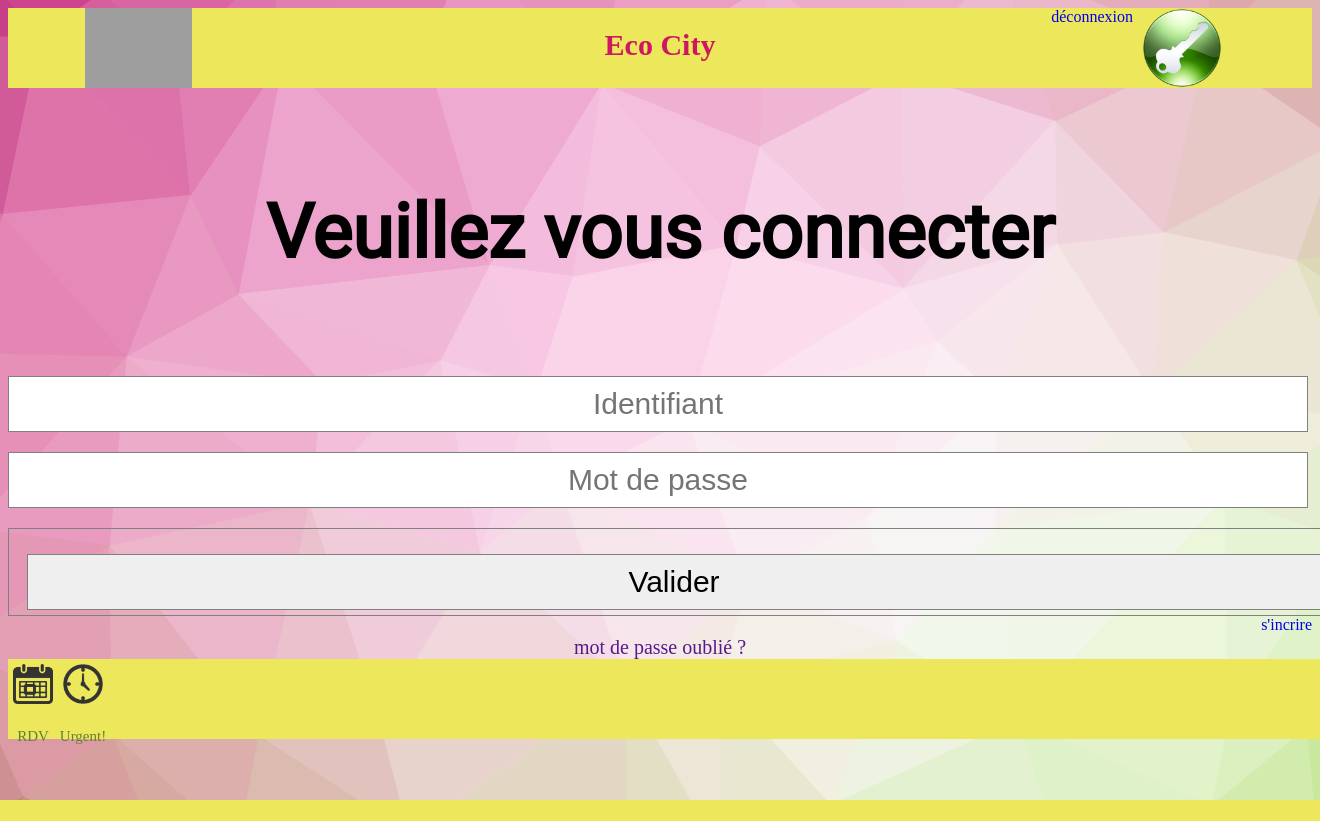
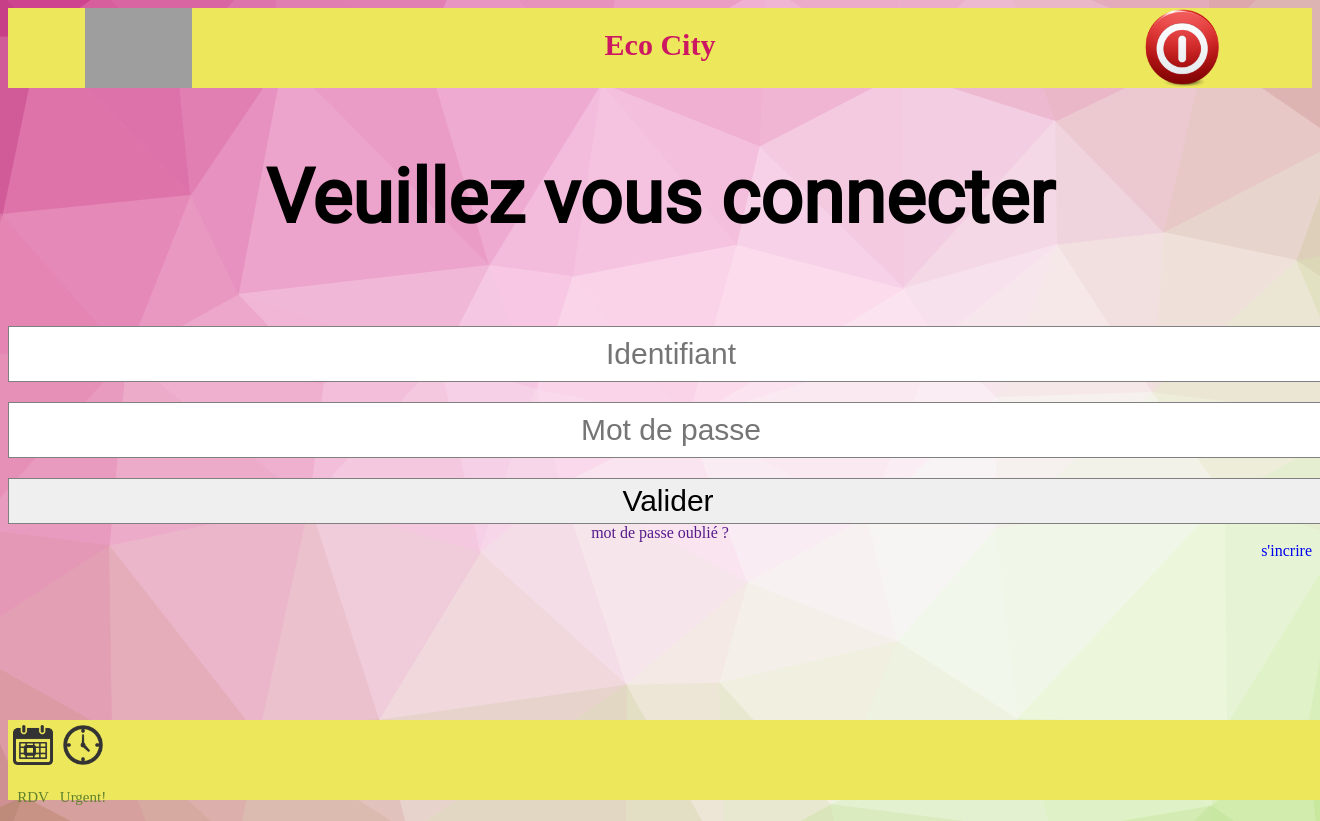
Before and after one commit to LexaFu/trash, a PHP site: the page made by login.php in a window 1320 px wide; the page is wider, and only the part inside the window is pictured. Before the commit the page ends 800 px from the top of that part, so only its background shows below. Run offline with PHP 8.4, Linux system fonts and the light colour scheme; the visitor is signed in with stand-in values (Sample User, id 1); style sheets or scripts are compiled from the project's sources; some libraries are stand-ins or nearby versions; grey boxes are pictures that could not be loaded.

Commit message:
pushtest

```diff
--- a/header.php
+++ b/header.php
@@ -31,7 +31,7 @@ session_start();
 
             <?php }else{?>
 
-                <a href="logout.php" id="login" class="login">déconnexion</a>
+                <a href="logout.php" id="logout" class="logout"></a>
 
             <?php }?>
         </header>
--- a/login.php
+++ b/login.php
@@ -12,14 +12,17 @@
         <div class="password">
 	        <input type="password" name="password" id="password" placeholder="Mot de passe">
         </div>
-        <div class="validate">
-	        <input type="submit" value="Valider">
-        </div>
-        <div id="subscribe">
-            <a href="subscribe.php">s'incrire</a>
-        </div>
-        <div id="login_recover">
-		  <a href="">mot de passe oublié ?</a>
+
+        <input type="submit" value="Valider" class="validate">
+
+        <div class="login-bottom">
+            <div id="login_recover">
+    		  <a href="">mot de passe oublié ?</a>
+            </div>
+
+            <div id="subscribe">
+                <a href="subscribe.php">s'incrire</a>
+            </div>
         </div>
     </form>
 </div>
--- a/res/sass/_footer.scss
+++ b/res/sass/_footer.scss
@@ -3,8 +3,8 @@ footer
   width: 100vw;
   background-color: $vert_tilleul;
   height: 80px;
-  // position: absolute;
-  // bottom: 0;
+  position: absolute;
+  bottom: 0;
 }
 .container{
 	width: 90%;
--- a/res/sass/_header.scss
+++ b/res/sass/_header.scss
@@ -5,8 +5,7 @@ h1{
   color: $rubis;
 }
 
-header
-{
+header{
   width: 100%;
   background-color: $vert_tilleul;
   height: 10vh;
@@ -14,8 +13,7 @@ header
   justify-content: space-between;
 }
 
-header .logo
-{
+header .logo{
   background-image: url("../images/logo.png");
   background-position: center;
   background-size: contain;
@@ -32,6 +30,14 @@ header .logo
   width: 20%;
   height: 100%;
 }
+.logout{
+  background-image: url("../images/logout2.ico");
+  background-position: center;
+  background-size: contain;
+  background-repeat: no-repeat;
+  width: 20%;
+  height: 100%;
+}
 .main-title{
   width: 20%;
 }
--- /dev/null
+++ b/res/sass/_index.scss
@@ -0,0 +1,15 @@
+.map-container{
+	width: 90%;
+	height: 73vh;
+	margin-right: auto;
+	margin-left: auto;
+	border: solid 3px;
+	border-color: $vert_de_chrome;
+	border-radius: 10px;
+	margin-bottom: 15px;
+}
+.map
+{
+  height: 100%;
+  width: 100%;
+}
--- a/res/sass/_login.scss
+++ b/res/sass/_login.scss
@@ -1,17 +1,17 @@
-.login_form
-{
+.login_form{
 	width : 100%;
+	text-align: center;
 }
 
 .login_title{
   text-align: center;
   font-size: 50px;
-  margin-top: 100px;
-  margin-bottom: 80px;
+  margin-top: 65px;
+  margin-bottom: 65px;
 }
 
 .username input, .password input{
-	width: 98%;
+	width: 100%;
 	margin-top: 20px;
 	padding: 10px;
 	text-align: center;
@@ -19,22 +19,13 @@
 	border: 1px solid;
 	border-color: grey;
 }
-.validate input{
-	width: 98%;
+.login-bottom{
 	text-align: center;
-	border: 1px solid;
-	border-color: grey;
-	padding: 10px;
-	font-size: 30px;
-	margin-top: 20px;
 }
 
-#login_recover{
-	text-align: center;
-	margin-top: 20px;
-	font-size: 20px;
-}
-
-#login_recover a{
-	text-decoration: none;
-}
+// #login_recover #subscribe{
+// 	text-align: center;
+// 	margin-top: 20px;
+// 	font-size: 20px;
+// 	display: inline-block;
+// }
--- a/res/sass/_reporting.scss
+++ b/res/sass/_reporting.scss
@@ -18,13 +18,3 @@ textarea,
 {
 	font-size: 15px;
 }
-
-.map-container{
-	width: 90%;
-	margin-right: auto;
-	margin-left: auto;
-	border: solid 3px;
-	border-color: $vert_de_chrome;
-	border-radius: 10px;
-	margin-bottom: 15px;
-}
--- a/res/sass/_subscribe.scss
+++ b/res/sass/_subscribe.scss
@@ -5,10 +5,6 @@
 	margin-top: 100px;
   	margin-bottom: 80px;
 }
-// .subscribe_form{
-// 	background-image: url('../images/pattern.png');
-// }
-
 // zone css pour la zone header.php
 #subscribe{
 	float: right;
@@ -16,7 +12,6 @@
 #subscribe a{
 	text-decoration: none;
 }
-
 .name input,
 .surname input,
 .email input,
--- a/res/sass/style.scss
+++ b/res/sass/style.scss
@@ -5,15 +5,10 @@
 @import "header";
 @import "subscribe";
 @import "reporting";
+@import "index";
 
 
-.map
-{
-  height: 80vh;
-  width: 100%;
-}
-
-.button
-{
-  position: absolute;
-}
+// .button
+// {
+//   position: absolute;
+// }
--- a/res/stylesheets/style.css
+++ b/res/stylesheets/style.css
@@ -22,19 +22,20 @@ h2 {
 /* line 1, /Users/Gio/Desktop/Talis/www/trash/res/sass/_login.scss */
 .login_form {
   width: 100%;
+  text-align: center;
 }
 
 /* line 6, /Users/Gio/Desktop/Talis/www/trash/res/sass/_login.scss */
 .login_title {
   text-align: center;
   font-size: 50px;
-  margin-top: 100px;
-  margin-bottom: 80px;
+  margin-top: 65px;
+  margin-bottom: 65px;
 }
 
 /* line 13, /Users/Gio/Desktop/Talis/www/trash/res/sass/_login.scss */
 .username input, .password input {
-  width: 98%;
+  width: 100%;
   margin-top: 20px;
   padding: 10px;
   text-align: center;
@@ -44,26 +45,8 @@ h2 {
 }
 
 /* line 22, /Users/Gio/Desktop/Talis/www/trash/res/sass/_login.scss */
-.validate input {
-  width: 98%;
+.login-bottom {
   text-align: center;
-  border: 1px solid;
-  border-color: grey;
-  padding: 10px;
-  font-size: 30px;
-  margin-top: 20px;
-}
-
-/* line 32, /Users/Gio/Desktop/Talis/www/trash/res/sass/_login.scss */
-#login_recover {
-  text-align: center;
-  margin-top: 20px;
-  font-size: 20px;
-}
-
-/* line 38, /Users/Gio/Desktop/Talis/www/trash/res/sass/_login.scss */
-#login_recover a {
-  text-decoration: none;
 }
 
 /* line 1, /Users/Gio/Desktop/Talis/www/trash/res/sass/_footer.scss */
@@ -71,6 +54,8 @@ footer {
   width: 100vw;
   background-color: #ede75c;
   height: 80px;
+  position: absolute;
+  bottom: 0;
 }
 
 /* line 9, /Users/Gio/Desktop/Talis/www/trash/res/sass/_footer.scss */
@@ -130,7 +115,7 @@ header {
   justify-content: space-between;
 }
 
-/* line 17, /Users/Gio/Desktop/Talis/www/trash/res/sass/_header.scss */
+/* line 16, /Users/Gio/Desktop/Talis/www/trash/res/sass/_header.scss */
 header .logo {
   background-image: url("../images/logo.png");
   background-position: center;
@@ -140,7 +125,7 @@ header .logo {
   height: 100%;
 }
 
-/* line 27, /Users/Gio/Desktop/Talis/www/trash/res/sass/_header.scss */
+/* line 25, /Users/Gio/Desktop/Talis/www/trash/res/sass/_header.scss */
 .login {
   background-image: url("../images/login.png");
   background-position: center;
@@ -150,7 +135,17 @@ header .logo {
   height: 100%;
 }
 
-/* line 35, /Users/Gio/Desktop/Talis/www/trash/res/sass/_header.scss */
+/* line 33, /Users/Gio/Desktop/Talis/www/trash/res/sass/_header.scss */
+.logout {
+  background-image: url("../images/logout2.ico");
+  background-position: center;
+  background-size: contain;
+  background-repeat: no-repeat;
+  width: 20%;
+  height: 100%;
+}
+
+/* line 41, /Users/Gio/Desktop/Talis/www/trash/res/sass/_header.scss */
 .main-title {
   width: 20%;
 }
@@ -163,17 +158,17 @@ header .logo {
   margin-bottom: 80px;
 }
 
-/* line 13, /Users/Gio/Desktop/Talis/www/trash/res/sass/_subscribe.scss */
+/* line 9, /Users/Gio/Desktop/Talis/www/trash/res/sass/_subscribe.scss */
 #subscribe {
   float: right;
 }
 
-/* line 16, /Users/Gio/Desktop/Talis/www/trash/res/sass/_subscribe.scss */
+/* line 12, /Users/Gio/Desktop/Talis/www/trash/res/sass/_subscribe.scss */
 #subscribe a {
   text-decoration: none;
 }
 
-/* line 20, /Users/Gio/Desktop/Talis/www/trash/res/sass/_subscribe.scss */
+/* line 15, /Users/Gio/Desktop/Talis/www/trash/res/sass/_subscribe.scss */
 .name input,
 .surname input,
 .email input,
@@ -207,9 +202,10 @@ textarea,
   font-size: 15px;
 }
 
-/* line 22, /Users/Gio/Desktop/Talis/www/trash/res/sass/_reporting.scss */
+/* line 1, /Users/Gio/Desktop/Talis/www/trash/res/sass/_index.scss */
 .map-container {
   width: 90%;
+  height: 73vh;
   margin-right: auto;
   margin-left: auto;
   border: solid 3px;
@@ -218,15 +214,10 @@ textarea,
   margin-bottom: 15px;
 }
 
-/* line 10, /Users/Gio/Desktop/Talis/www/trash/res/sass/style.scss */
+/* line 11, /Users/Gio/Desktop/Talis/www/trash/res/sass/_index.scss */
 .map {
-  height: 80vh;
+  height: 100%;
   width: 100%;
 }
 
-/* line 16, /Users/Gio/Desktop/Talis/www/trash/res/sass/style.scss */
-.button {
-  position: absolute;
-}
-
 /*# sourceMappingURL=../stylesheets/style.map */
```
Also changed, not shown: res/images/logout.png (added), res/images/logout2.ico (added), 1 other file.
